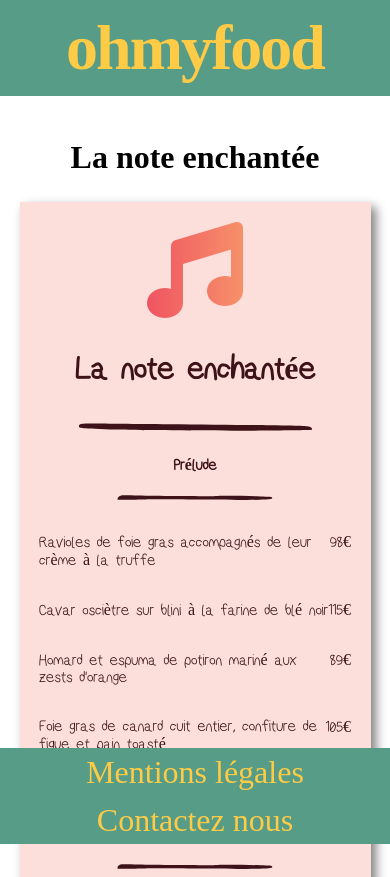
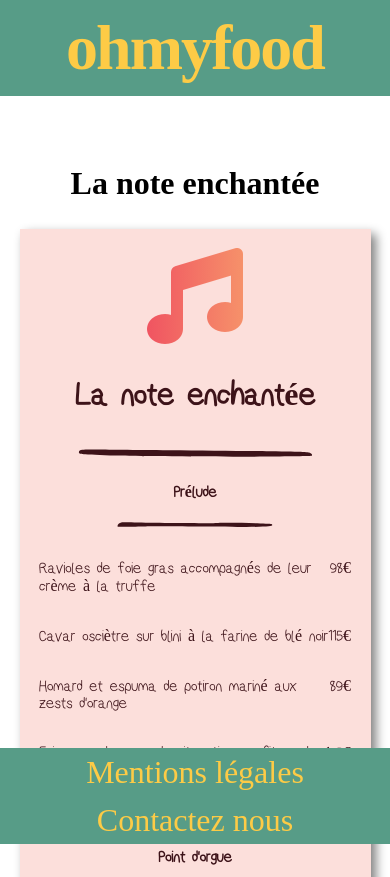
Before and after one commit to Nicolas-Leveque/Ohmyfood, a website: page menus/menu1.html in a window 390 px wide. Shown: the top 877 px of the page. Drawn offline with Linux system fonts and the light colour scheme.

Commit message:
nouveaux ajustement responsive

```diff
--- a/menus/menu1.html
+++ b/menus/menu1.html
@@ -14,7 +14,7 @@
     <header>
       <a href=../index.html><h1>ohmyfood</h1></a>
     </header>
-    <div>
+    <main>
             <h2>La note enchantée</h2>
             <section class="menu menu--noteenchantée">
               <div class=icon><i class="fas fa-music"></i></div>
@@ -135,7 +135,7 @@
                 <p><i class="fas fa-music bottom"></i>La note enchantée</p>
               </div>
             </section>
-          </div>
+          </main>
     <footer>
       <a class="mentions" href="../mentions.html" target="_blank">Mentions légales</a>
       <a class="contact" href="mailto:contact@ohmyfood.com" target="#">Contactez nous</a>
--- a/scss/Layout/_main.scss
+++ b/scss/Layout/_main.scss
@@ -2,8 +2,11 @@ main {
     display: flex;
     justify-content: space-evenly;
     flex-wrap: wrap;
-    padding: 3% 5% 5% 5%;
+    padding: 5%;
     margin: auto;
+    @include medium {
+        padding: 3%;
+    }
     @include tablette {
             flex-direction: column;
             justify-content: center;
--- a/scss/Pages/_menu.scss
+++ b/scss/Pages/_menu.scss
@@ -1,3 +1,9 @@
+main
+{
+    display: flex;
+    flex-direction: column;
+    align-items: center;
+}
 h2
 {
     font-size: 2rem;
@@ -6,8 +12,9 @@ h2
 .menu
 {
     width: 80%;
-    margin-left: 5%;
-    margin-right: 5%;
+    max-width: 1200px;
+    margin-left: auto;
+    margin-right: auto;
     margin-bottom: 10%;
     padding: 5%;
     box-shadow: 5px 5px 10px grey;
```
Also changed, not shown: css/style.css, css/style2.css, 2 other files.
